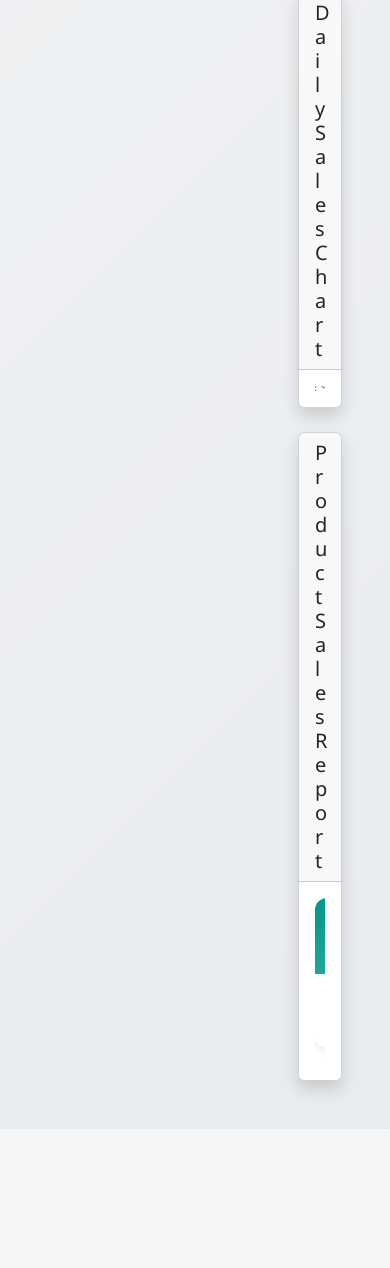
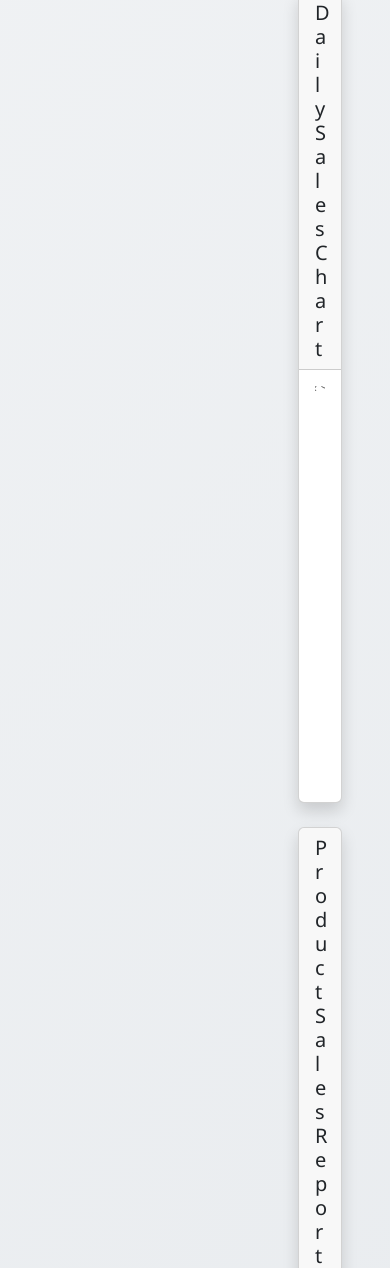
Before and after one commit to kyleStartslearning/-Sari-Sari-Store-Management-System, a PHP site: page /views/reports.php in a window 390 px wide; the page is wider, and only the part inside the window is pictured. Shown: the part 2788-4056 px from the top of that part. Before the commit the page ends 3892 px from the top of that part, so only its background shows below. Run offline with PHP 8.4, Linux system fonts and the light colour scheme; data that the repository does not hold is empty; some libraries are stand-ins or nearby versions.

Commit message:
enhance daily sales chart layout and responsiveness

```diff
--- a/views/reports.php
+++ b/views/reports.php
@@ -130,7 +130,9 @@ $endDate = isset($_GET['end_date']) ? $_GET['end_date'] : date('Y-m-t');
                 <h5 class="m-0">Daily Sales Chart</h5>
             </div>
             <div class="card-body">
-                <canvas id="dailySalesChart"></canvas>
+                <div class="chart-container">
+                    <canvas id="dailySalesChart"></canvas>
+                </div>
             </div>
         </div>
 
@@ -266,6 +268,13 @@ function loadProductSalesReport(startDate, endDate) {
 function showReportsContainer() {
     document.getElementById('loadingState').classList.add('d-none');
     document.getElementById('reportsContainer').classList.remove('d-none');
+
+    // Add a small delay to ensure container is properly rendered
+    setTimeout(() => {
+        if (dailySalesChart) {
+            dailySalesChart.resize();
+        }
+    }, 100);
 }
 
 function showError(message) {
@@ -328,6 +337,8 @@ function displayDailySalesChart(dailySales) {
         },
         options: {
             responsive: true,
+            maintainAspectRatio: true, // Add this
+            aspectRatio: 2, // Add this for better control
             interaction: {
                 mode: 'index',
                 intersect: false,
@@ -374,6 +385,13 @@ function displayDailySalesChart(dailySales) {
             }
         }
     });
+
+    // Force resize after creation
+    setTimeout(() => {
+        if (dailySalesChart) {
+            dailySalesChart.resize();
+        }
+    }, 50);
 }
 
 function displayProductSalesReport(productReport) {
@@ -432,4 +450,17 @@ function escapeHtml(text) {
 }
 </script>
 
+<style>
+#dailySalesChart {
+    max-height: 400px !important;
+    width: 100% !important;
+}
+
+.chart-container {
+    position: relative;
+    height: 400px;
+    width: 100%;
+}
+</style>
+
 <?php include '../assets/html/footer.html'; ?>
```
